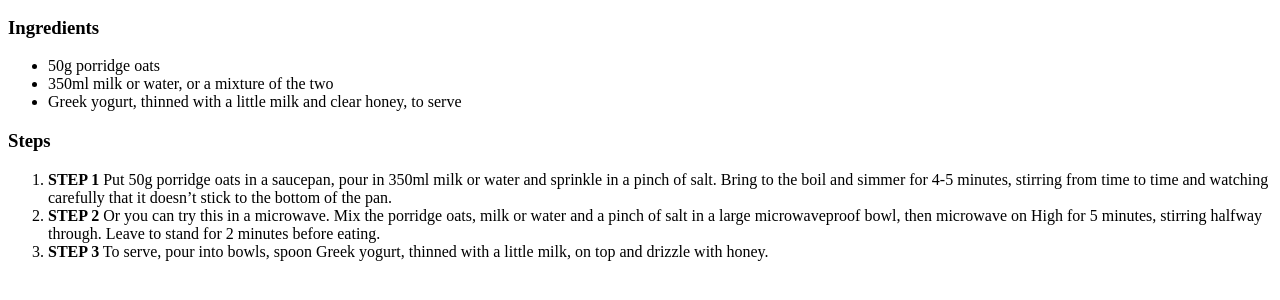
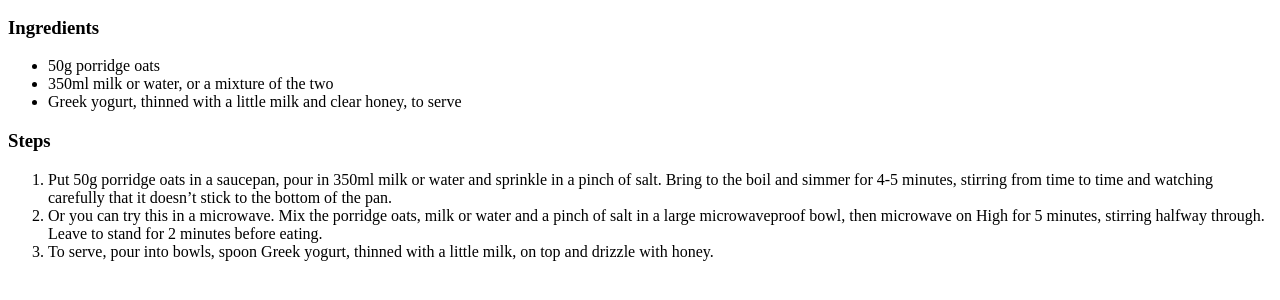
Before and after one commit to urewig/odin-recipes, a plain HTML site: page recipes/porridge.html in a window 1280 px wide. Shown: the part 434-734 px from the top of the page. Drawn offline with Linux system fonts and the light colour scheme.

Commit message:
Edit unordered list in Steps

```diff
--- a/recipes/porridge.html
+++ b/recipes/porridge.html
@@ -21,20 +21,17 @@
     <h3>Steps</h3>
     <ol>
         <li>
-            <Strong>STEP 1</Strong>
             Put 50g porridge oats in a saucepan, pour in 350ml milk or water and sprinkle in a pinch of salt.
             Bring to the boil and simmer for 4-5 minutes, stirring from time to time and watching carefully that it doesn’t stick to the bottom of the pan.
         </li>
 
         <li>
-        <Strong>STEP 2</Strong>
             Or you can try this in a microwave. Mix the porridge oats, milk or water and a pinch of salt in a large microwaveproof bowl,
             then microwave on High for 5 minutes, stirring halfway through.
             Leave to stand for 2 minutes before eating.
         </li>
 
         <li>
-            <Strong>STEP 3</Strong>
             To serve, pour into bowls, spoon Greek yogurt, thinned with a little milk, on top and drizzle with honey.
         </li>
     </ol>
```
